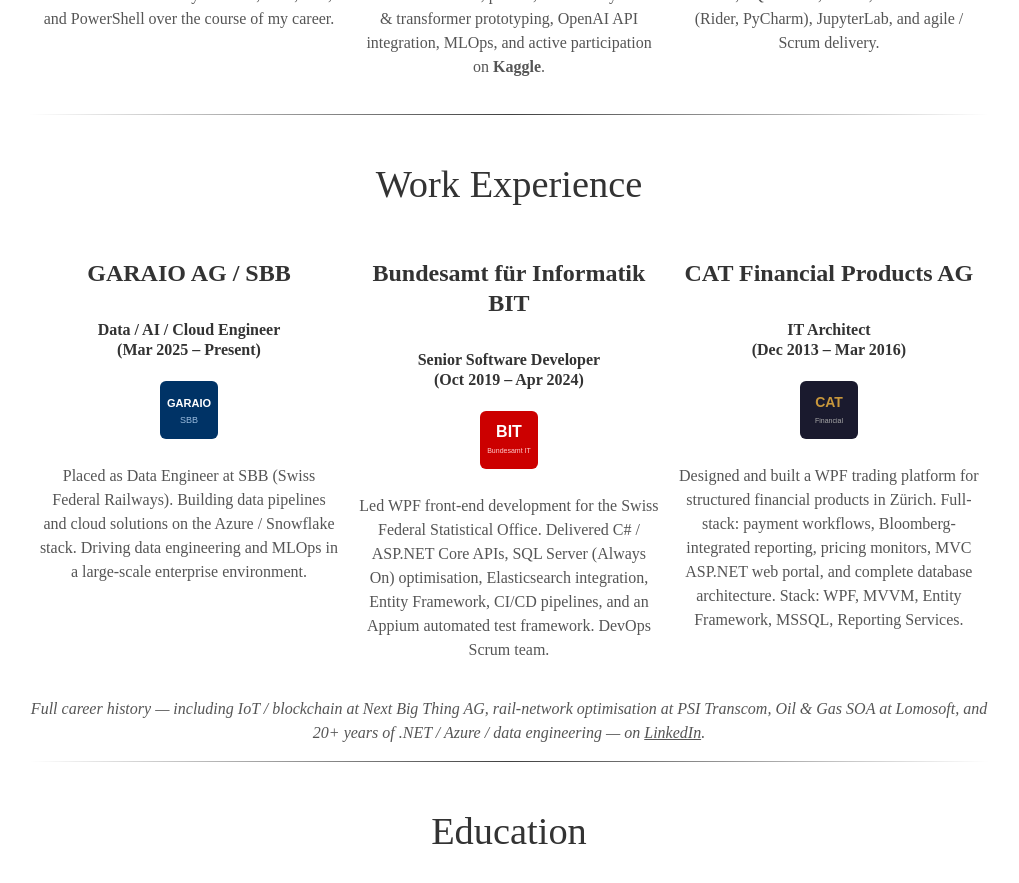
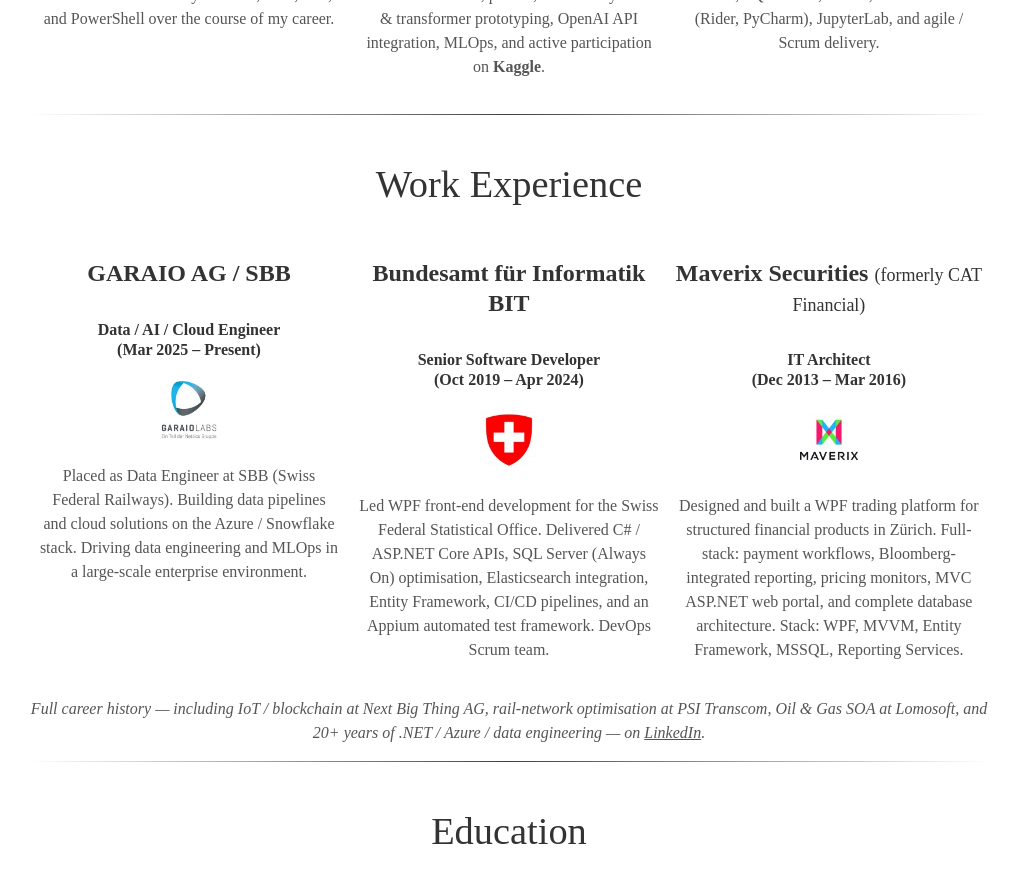
Before and after one commit to alexchilton/alexchilton.github.io, a Jekyll site: the page built from index.html, in a window 1280 px wide and 900 px high, scrolled down 1825 px. Shown: the top 883 px of the window, without its empty margins (131-1150 px from the left). Built offline with Jekyll 4.4.1, drawn with Linux system fonts in a browser that asks for light colours; nearby versions of some CDN libraries; some web fonts are replaced.

Commit message:
Replace SVG placeholders with real company logos; rename CAT Financial to Maverix Securities

```diff
--- a/_includes/work.html
+++ b/_includes/work.html
@@ -5,7 +5,7 @@
             <h3>GARAIO AG / SBB</h3>
             <h4>Data / AI / Cloud Engineer<br>(Mar 2025 &ndash; Present)</h4>
             <a href="https://www.garaio.com/" target="_blank">
-                <img src="assets/img/garaio.svg" height="{{ site.icon_size }}" width="{{ site.icon_size }}"
+                <img src="assets/img/garaio_ag_logo.jpeg" height="{{ site.icon_size }}" width="{{ site.icon_size }}"
                     alt="GARAIO AG">
             </a>
             <p class="work-text">Placed as Data Engineer at SBB (Swiss Federal Railways). Building data pipelines
@@ -16,7 +16,7 @@
             <h3>Bundesamt f&uuml;r Informatik BIT</h3>
             <h4>Senior Software Developer<br>(Oct 2019 &ndash; Apr 2024)</h4>
             <a href="https://www.bit.admin.ch/" target="_blank">
-                <img src="assets/img/bit.svg" height="{{ site.icon_size }}" width="{{ site.icon_size }}"
+                <img src="assets/img/bit_ofit_logo.jpeg" height="{{ site.icon_size }}" width="{{ site.icon_size }}"
                     alt="BIT">
             </a>
             <p class="work-text">Led WPF front-end development for the Swiss Federal Statistical Office.
@@ -24,11 +24,11 @@
                 Entity Framework, CI/CD pipelines, and an Appium automated test framework. DevOps Scrum team.</p>
         </div>
         <div class="education-column">
-            <h3>CAT Financial Products AG</h3>
+            <h3>Maverix Securities <small style="font-weight:normal;font-size:0.75em;">(formerly CAT Financial)</small></h3>
             <h4>IT Architect<br>(Dec 2013 &ndash; Mar 2016)</h4>
-            <a href="https://www.linkedin.com/in/alex-chilton-6b9a8787/" target="_blank">
-                <img src="assets/img/cat.svg" height="{{ site.icon_size }}" width="{{ site.icon_size }}"
-                    alt="CAT Financial Products AG">
+            <a href="https://www.maverix-securities.com/" target="_blank">
+                <img src="assets/img/maverix_securities_logo.jpeg" height="{{ site.icon_size }}" width="{{ site.icon_size }}"
+                    alt="Maverix Securities (formerly CAT Financial Products AG)">
             </a>
             <p class="work-text">Designed and built a WPF trading platform for structured financial products in
                 Z&uuml;rich. Full-stack: payment workflows, Bloomberg-integrated reporting, pricing monitors,
```
Also changed, not shown: assets/img/bit.svg (deleted), assets/img/bit_ofit_logo.jpeg (added), assets/img/cat.svg (deleted), assets/img/garaio.svg (deleted), assets/img/garaio_ag_logo.jpeg (added), assets/img/maverix_securities_logo.jpeg (added).
